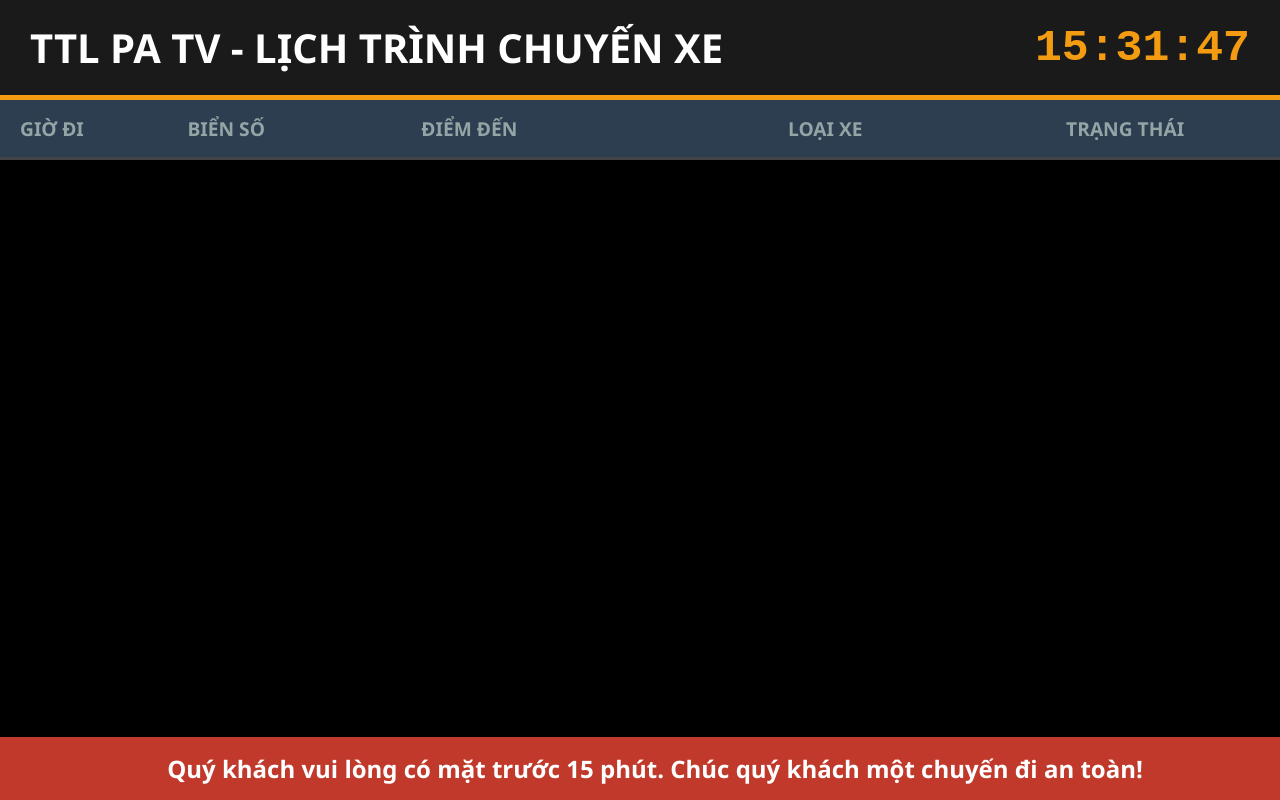
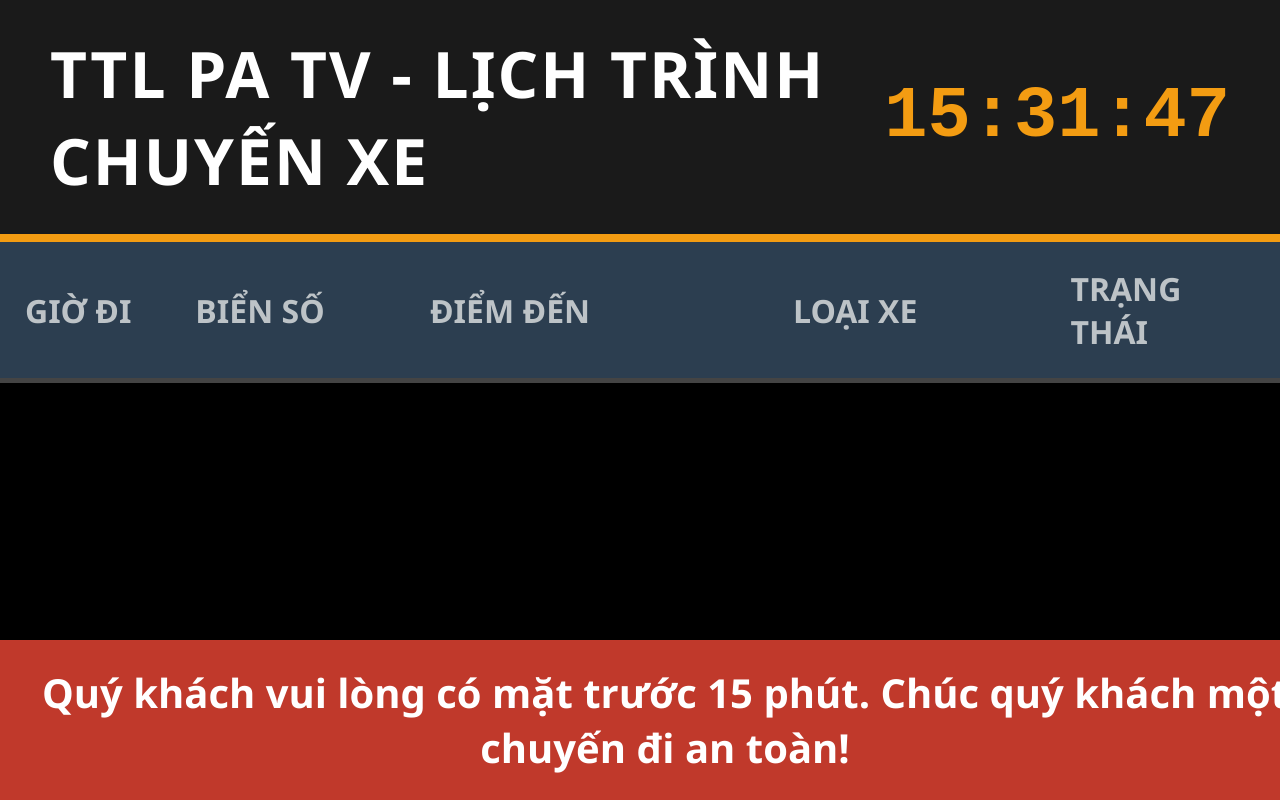
Before and after one commit to uhytihen/TLT, a plain HTML site: page index.html in a window 1280 px wide. Drawn offline with Linux system fonts and the light colour scheme; no server answers.

Commit message:
Update index.html

```diff
--- a/index.html
+++ b/index.html
@@ -2,37 +2,80 @@
 <html lang="vi">
 <head>
     <meta charset="UTF-8">
-    <title>TTL PA TV - THÔNG TIN CHUYẾN XE SONG NGỮ</title>
+    <title>TTL PA TV - MÀN HÌNH THÔNG BÁO 48 INCH</title>
     <style>
-        body { background-color: #000; color: #fff; font-family: 'Segoe UI', Arial, sans-serif; margin: 0; overflow: hidden; transition: opacity 0.8s ease-in-out; }
-        header { background: #1a1a1a; padding: 20px 30px; display: flex; justify-content: space-between; align-items: center; border-bottom: 5px solid #f39c12; }
-        .logo { font-size: 2.5em; font-weight: 800; }
-        .clock { font-size: 2.8em; color: #f39c12; font-family: 'Courier New', monospace; font-weight: bold; }
+        body {
+            background-color: #000;
+            color: #fff;
+            font-family: 'Segoe UI', Roboto, Arial, sans-serif;
+            margin: 0;
+            padding: 0;
+            overflow: hidden;
+            transition: opacity 0.8s ease-in-out;
+        }
+
+        /* Header khổng lồ cho màn hình lớn */
+        header {
+            background: #1a1a1a;
+            padding: 30px 50px;
+            display: flex;
+            justify-content: space-between;
+            align-items: center;
+            border-bottom: 8px solid #f39c12;
+        }
+        .logo { font-size: 4em; font-weight: 900; letter-spacing: 2px; }
+        .clock { font-size: 4.5em; color: #f39c12; font-family: 'Courier New', monospace; font-weight: bold; }
 
         table { width: 100%; border-collapse: collapse; table-layout: fixed; }
-        th { background: #2c3e50; color: #95a5a6; padding: 15px 20px; text-align: left; text-transform: uppercase; font-size: 1.2em; border-bottom: 3px solid #444; }
-        td { padding: 20px; border-bottom: 1px solid #222; font-size: 1.8em; font-weight: bold; }
 
-        /* ĐỊNH DẠNG CÁC CỘT */
-        .col-bien { color: #f1c40f; font-family: 'Courier New', monospace; }
-
-        /* FIX LỖI CHỮ NHỎ Ở CỘT LOẠI XE */
-        .col-loai {
-            color: #3498db;
-            font-size: 1.7em; /* Tăng kích thước tương đương các cột khác */
-            font-style: normal; /* Bỏ in nghiêng để chữ rõ nét hơn */
-            width: 22%;
+        /* Tiêu đề cột */
+        th {
+            background: #2c3e50;
+            color: #bdc3c7;
+            padding: 25px;
+            text-align: left;
+            text-transform: uppercase;
+            font-size: 2em; /* Tiêu đề cột cực lớn */
+            border-bottom: 5px solid #444;
         }
 
-        /* TRẠNG THÁI */
+        /* Nội dung từng dòng xe */
+        td {
+            padding: 35px 25px; /* Tăng khoảng cách hàng */
+            border-bottom: 2px solid #222;
+            font-size: 3em; /* Chữ nội dung siêu lớn cho màn hình 48 inch */
+            font-weight: bold;
+            white-space: nowrap;
+            overflow: hidden;
+            text-overflow: ellipsis;
+        }
+
+        /* Màu sắc định danh */
+        .col-gio { color: #ffffff; width: 12%; }
+        .col-bien { color: #f1c40f; font-family: 'Courier New', monospace; width: 18%; }
+        .col-tuyen { color: #ffffff; text-transform: uppercase; width: 30%; }
+        .col-loai { color: #3498db; width: 22%; }
+        .col-trangthai { width: 18%; }
+
+        /* Trạng thái xe */
         .status-sap-chay { color: #2ecc71; animation: blink 1s infinite; }
-        .status-da-di { color: #7f8c8d; opacity: 0.5; }
+        .status-da-di { color: #7f8c8d; opacity: 0.4; }
         .status-huy { color: #e74c3c; }
         .status-dung-gio { color: #2ecc71; }
 
         @keyframes blink { 0% { opacity: 1; } 50% { opacity: 0.3; } 100% { opacity: 1; } }
 
-        .footer { position: fixed; bottom: 0; width: 100%; background: #c0392b; padding: 15px; font-size: 1.5em; font-weight: bold; text-align: center; }
+        /* Thanh thông báo dưới chân */
+        .footer {
+            position: fixed;
+            bottom: 0;
+            width: 100%;
+            background: #c0392b;
+            padding: 25px;
+            font-size: 2.5em;
+            font-weight: bold;
+            text-align: center;
+        }
     </style>
 </head>
 <body>
@@ -124,17 +167,16 @@
             else if (statusText.includes('Đúng giờ')) sClass = 'status-dung-gio';
 
             html += `<tr>
-                <td>${row[0]}</td>
+                <td class="col-gio">${row[0]}</td>
                 <td class="col-bien">${row[1]}</td>
-                <td>${row[2]}</td>
+                <td class="col-tuyen">${row[2]}</td>
                 <td class="col-loai">${row[3]}</td>
-                <td class="${sClass}">${displayStatus}</td>
+                <td class="col-trangthai ${sClass}">${displayStatus}</td>
             </tr>`;
         }
         document.querySelector('#busTable tbody').innerHTML = html;
     }
 
-    // Chuyển đổi ngôn ngữ mỗi 10 giây (kèm hiệu ứng mờ)
     setInterval(() => {
         document.body.style.opacity = 0;
         setTimeout(() => {
@@ -144,7 +186,6 @@
         }, 800);
     }, 10000);
 
-    // Đồng hồ thời gian thực
     setInterval(() => {
         document.getElementById('liveClock').innerText = new Date().toLocaleTimeString('vi-VN', { hour12: false });
     }, 1000);
```
